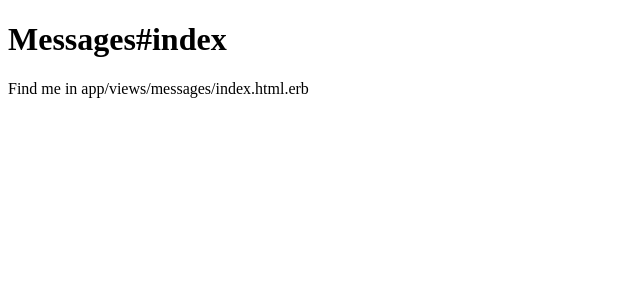
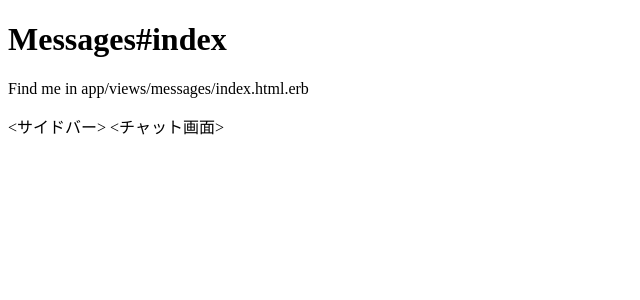
Before and after one commit to reirei62/chat-app, a Rails app: page / in a window 1280 px wide. Shown: the top 300 px of the page, without its empty margins (0-640 px from the left). Run offline with Rails 7, Linux system fonts and the light colour scheme; some libraries are stand-ins or nearby versions.

Commit message:
サイドバーとチャット画面の分割

```diff
--- /dev/null
+++ b/app/views/messages/_main_chat.html.erb
@@ -0,0 +1 @@
+<チャット画面>
--- /dev/null
+++ b/app/views/messages/_side_bar.html.erb
@@ -0,0 +1 @@
+<サイドバー>
--- a/app/views/messages/index.html.erb
+++ b/app/views/messages/index.html.erb
@@ -1,2 +1,7 @@
 <h1>Messages#index</h1>
 <p>Find me in app/views/messages/index.html.erb</p>
+
+<div class="wrapper">
+  <%= render "side_bar" %>
+  <%= render "main_chat" %>
+</div
```
Also changed, not shown: app/assets/stylesheets/messages.css (added).
